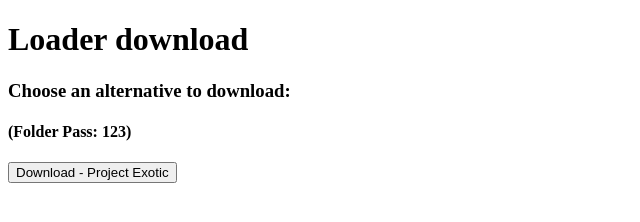
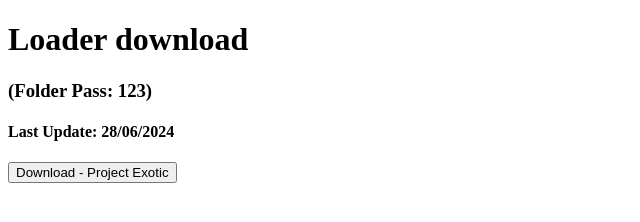
Before and after one commit to Husky169/files187, a plain HTML site: page index.html in a window 1280 px wide. Shown: the whole page, without its empty margins (0-640 px from the left). Drawn offline with Linux system fonts and the light colour scheme.

Commit message:
Update index.html

```diff
--- a/index.html
+++ b/index.html
@@ -2,8 +2,8 @@
 <html>
 <body>
 <h1>Loader download</h1>
-<h3>Choose an alternative to download:</h3>
-<h4> (Folder Pass: 123) </h4>
+<h3> (Folder Pass: 123) </h3>
+<h4> Last Update: 28/06/2024 </h4>
 <a href="https://raw.githubusercontent.com/Husky169/files187/main/Loader/Project%20Exotic.exe" target="_blank">
 <button>Download - Project Exotic</button><br><br>
 </body>
```
